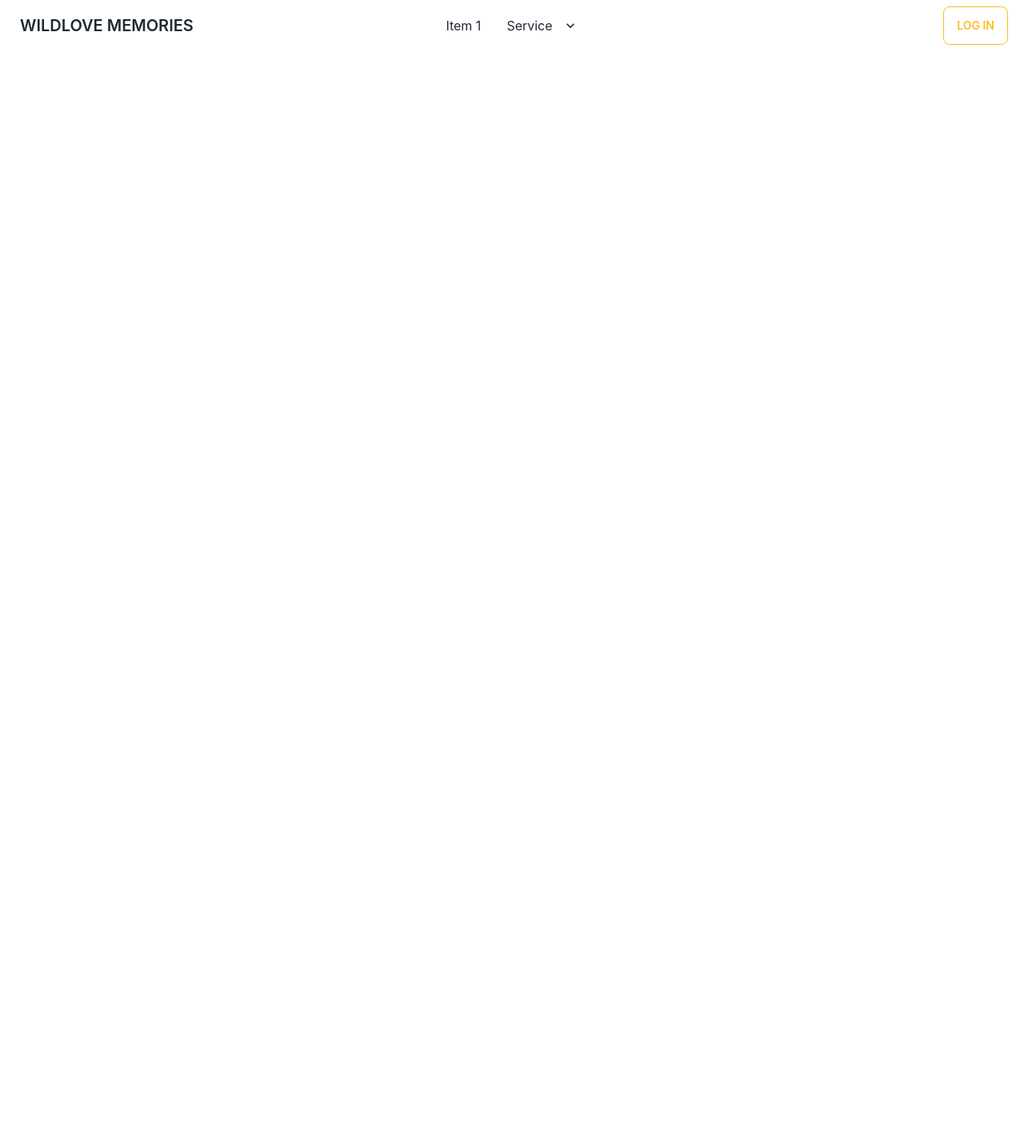
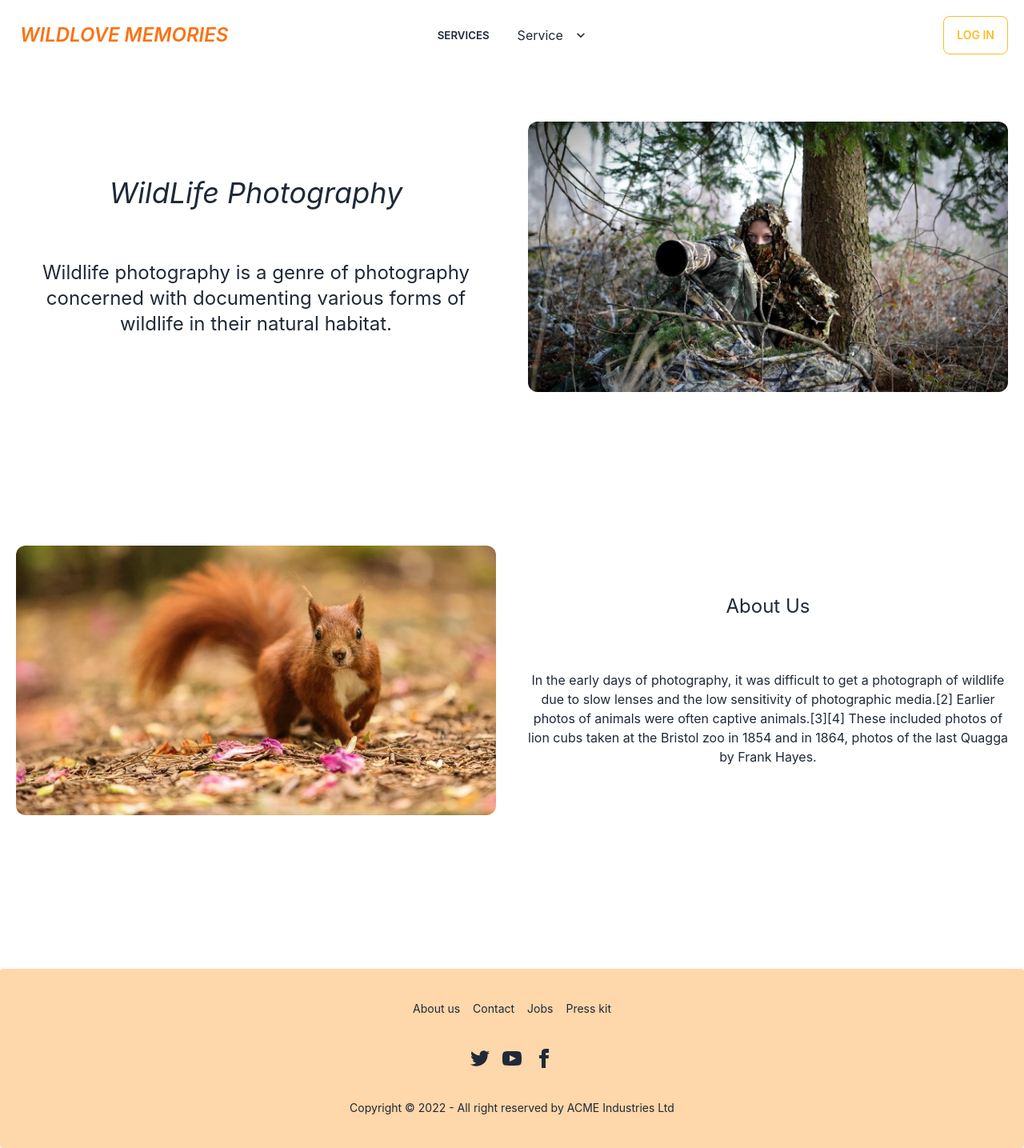
Before and after one commit to shuvo90901/WildLove-Memories, a React (Create React App) app: page / in a window 1280 px wide. Shown: the whole page at 80% size. Before the commit the page ends 800 px from the top, so only its background shows below. Built offline with nearby package versions, Linux system fonts and the light colour scheme; no server answers.

Commit message:
2nd part added on home page

```diff
--- a/src/App.js
+++ b/src/App.js
@@ -1,6 +1,4 @@
-import logo from './logo.svg';
 import './App.css';
-import Home from './Pages/Home/Home/Home';
 import { RouterProvider } from 'react-router-dom';
 import { router } from './Routes/Router/Router';
 
--- a/src/Pages/Home/Headers/Headers.js
+++ b/src/Pages/Home/Headers/Headers.js
@@ -10,7 +10,7 @@ const Headers = () => {
             .catch(err => console.error(err))
     }
     return (
-        <div className="navbar bg-base-100">
+        <div className="navbar bg- py-5">
             <div className="navbar-start">
                 <div className="dropdown">
                     <label tabIndex={0} className="btn btn-ghost lg:hidden">
@@ -31,11 +31,11 @@ const Headers = () => {
                         <li><Link>Item 3</Link></li>
                     </ul>
                 </div>
-                <Link to='/' className="btn btn-ghost normal-case text-xl">WILDLOVE MEMORIES</Link>
+                <Link to='/' className="btn btn-ghost normal-case text-2xl text-orange-500"><i>WILDLOVE MEMORIES</i></Link>
             </div>
             <div className="navbar-center hidden lg:flex">
                 <ul className="menu menu-horizontal p-0">
-                    <li><Link>Item 1</Link></li>
+                    <li><Link to='/services' className='btn btn-ghost'>Services</Link></li>
                     <li tabIndex={0}>
                         <Link>
                             Service
--- a/src/Pages/Home/Home/Home.js
+++ b/src/Pages/Home/Home/Home.js
@@ -1,12 +1,46 @@
 import React, { useContext } from 'react';
+import { useLoaderData } from 'react-router-dom';
 import { AuthContext } from '../../../contexts/AuthProvider/AuthProvider';
+import camera from '../../../images/camera.jpg'
+import camera2 from '../../../images/camera2.jpg'
+import './Home.css'
 
 const Home = () => {
     const { user } = useContext(AuthContext)
-    console.log(user)
+
     return (
-        <div className=''>
-            <h2>{user?.displayName}</h2>
+        <div>
+            <div className='md:grid grid-cols-2 gap-10 items-center mx-5 my-16  mb-32'>
+                <div>
+                    <h3 className="text-4xl pb-16"><i>WildLife Photography</i></h3>
+                    <h5 className="text-2xl">Wildlife photography is a genre of photography concerned with documenting various forms of wildlife in their natural habitat.</h5>
+                </div>
+                <div className=''>
+                    <img className='rounded-xl' src={camera} alt="" />
+                </div>
+            </div>
+            <div className='md:grid grid-cols-2 gap-10 items-center mx-5 my-48'>
+                <div className=''>
+                    <img className='rounded-xl' src={camera2} alt="" />
+                </div>
+                <div>
+                    <h3 className="text-2xl pb-16">About Us</h3>
+                    <p>In the early days of photography, it was difficult to get a photograph of wildlife due to slow lenses and the low sensitivity of photographic media.[2] Earlier photos of animals were often captive animals.[3][4] These included photos of lion cubs taken at the Bristol zoo in 1854 and in 1864, photos of the last Quagga by Frank Hayes.</p>
+                </div>
+
+            </div>
+            <div>
+                <div>
+
+                </div>
+                <div>
+
+                </div>
+                <div>
+
+                </div>
+            </div>
+
         </div>
     );
 };
--- /dev/null
+++ b/src/Pages/Services/ServiceDetails.js
@@ -0,0 +1,14 @@
+import React from 'react';
+import { useLoaderData } from 'react-router-dom';
+
+const ServiceDetails = () => {
+    const service = useLoaderData();
+    const { name } = service;
+    return (
+        <div>
+            <p>{name}</p>
+        </div>
+    );
+};
+
+export default ServiceDetails;
--- /dev/null
+++ b/src/Pages/Services/Services.js
@@ -0,0 +1,19 @@
+import React from 'react';
+import { useLoaderData } from 'react-router-dom';
+import Service from '../Shared/Service/Service';
+
+const Services = () => {
+    const services = useLoaderData();
+    return (
+        <div className=''>
+            {
+                services.map(service => <Service
+                    key={service.id}
+                    service={service}
+                ></Service>)
+            }
+        </div>
+    );
+};
+
+export default Services;
--- /dev/null
+++ b/src/Pages/Shared/Footer/Footer.js
@@ -0,0 +1,28 @@
+import React from 'react';
+
+const Footer = () => {
+    return (
+        <div className='mt-32'>
+            <footer className="footer footer-center p-10 bg-orange-200 text-base-content rounded">
+                <div className="grid grid-flow-col gap-4">
+                    <a className="link link-hover">About us</a>
+                    <a className="link link-hover">Contact</a>
+                    <a className="link link-hover">Jobs</a>
+                    <a className="link link-hover">Press kit</a>
+                </div>
+                <div>
+                    <div className="grid grid-flow-col gap-4">
+                        <a><svg xmlns="http://www.w3.org/2000/svg" width="24" height="24" viewBox="0 0 24 24" className="fill-current"><path d="M24 4.557c-.883.392-1.832.656-2.828.775 1.017-.609 1.798-1.574 2.165-2.724-.951.564-2.005.974-3.127 1.195-.897-.957-2.178-1.555-3.594-1.555-3.179 0-5.515 2.966-4.797 6.045-4.091-.205-7.719-2.165-10.148-5.144-1.29 2.213-.669 5.108 1.523 6.574-.806-.026-1.566-.247-2.229-.616-.054 2.281 1.581 4.415 3.949 4.89-.693.188-1.452.232-2.224.084.626 1.956 2.444 3.379 4.6 3.419-2.07 1.623-4.678 2.348-7.29 2.04 2.179 1.397 4.768 2.212 7.548 2.212 9.142 0 14.307-7.721 13.995-14.646.962-.695 1.797-1.562 2.457-2.549z"></path></svg></a>
+                        <a><svg xmlns="http://www.w3.org/2000/svg" width="24" height="24" viewBox="0 0 24 24" className="fill-current"><path d="M19.615 3.184c-3.604-.246-11.631-.245-15.23 0-3.897.266-4.356 2.62-4.385 8.816.029 6.185.484 8.549 4.385 8.816 3.6.245 11.626.246 15.23 0 3.897-.266 4.356-2.62 4.385-8.816-.029-6.185-.484-8.549-4.385-8.816zm-10.615 12.816v-8l8 3.993-8 4.007z"></path></svg></a>
+                        <a><svg xmlns="http://www.w3.org/2000/svg" width="24" height="24" viewBox="0 0 24 24" className="fill-current"><path d="M9 8h-3v4h3v12h5v-12h3.642l.358-4h-4v-1.667c0-.955.192-1.333 1.115-1.333h2.885v-5h-3.808c-3.596 0-5.192 1.583-5.192 4.615v3.385z"></path></svg></a>
+                    </div>
+                </div>
+                <div>
+                    <p>Copyright © 2022 - All right reserved by ACME Industries Ltd</p>
+                </div>
+            </footer>
+        </div>
+    );
+};
+
+export default Footer;
--- /dev/null
+++ b/src/Pages/Shared/Service/Service.js
@@ -0,0 +1,24 @@
+import React from 'react';
+import { Link } from 'react-router-dom';
+
+const Service = ({ service }) => {
+    const { name, img, price, rating, discription, id } = service;
+    console.log(service)
+    return (
+        <div className="card lg:card-side bg-base-100 shadow-xl m-10 rounded-2xl">
+            <img className='w-1/2 rounded-2xl' src={img} alt="Movie" />
+            <div className="card-body text-start">
+                <h2 className="card-title text-3xl pb-6"><i>{name}</i></h2>
+                <p>{discription}</p>
+                <div className='flex justify-evenly items-center'>
+                    <p>{price}</p>
+                    <p>{rating}</p>
+                    <button className="btn btn-primary"><Link to={`/service/${id}`}>See Details</Link></button>
+                </div>
+
+            </div>
+        </div >
+    );
+};
+
+export default Service;
--- a/src/Routes/Router/Router.js
+++ b/src/Routes/Router/Router.js
@@ -3,6 +3,8 @@ import Main from "../../layout/Main";
 import Home from "../../Pages/Home/Home/Home";
 import Login from "../../Pages/Login/Login";
 import Register from "../../Pages/Register/Register";
+import ServiceDetails from "../../Pages/Services/ServiceDetails";
+import Services from "../../Pages/Services/Services";
 
 export const router = createBrowserRouter([
     {
@@ -20,6 +22,16 @@ export const router = createBrowserRouter([
             {
                 path: '/register',
                 element: <Register></Register>
+            },
+            {
+                path: '/services',
+                element: <Services></Services>,
+                loader: () => fetch('http://localhost:5000/services')
+            },
+            {
+                path: '/service/:id',
+                element: <ServiceDetails></ServiceDetails>,
+                loader: ({ params }) => fetch(`http://localhost:5000/service/${params.id}`)
             }
         ]
     }
--- a/src/layout/Main.js
+++ b/src/layout/Main.js
@@ -1,12 +1,14 @@
 import React from 'react';
 import { Outlet } from 'react-router-dom';
 import Headers from '../Pages/Home/Headers/Headers';
+import Footer from '../Pages/Shared/Footer/Footer';
 
 const Main = () => {
     return (
         <div>
             <Headers></Headers>
             <Outlet></Outlet>
+            <Footer></Footer>
         </div>
     );
 };
```
Also changed, not shown: src/Pages/Home/Home/Home.css (added), src/images/camera.jpg (added), src/images/camera2.jpg (added).
